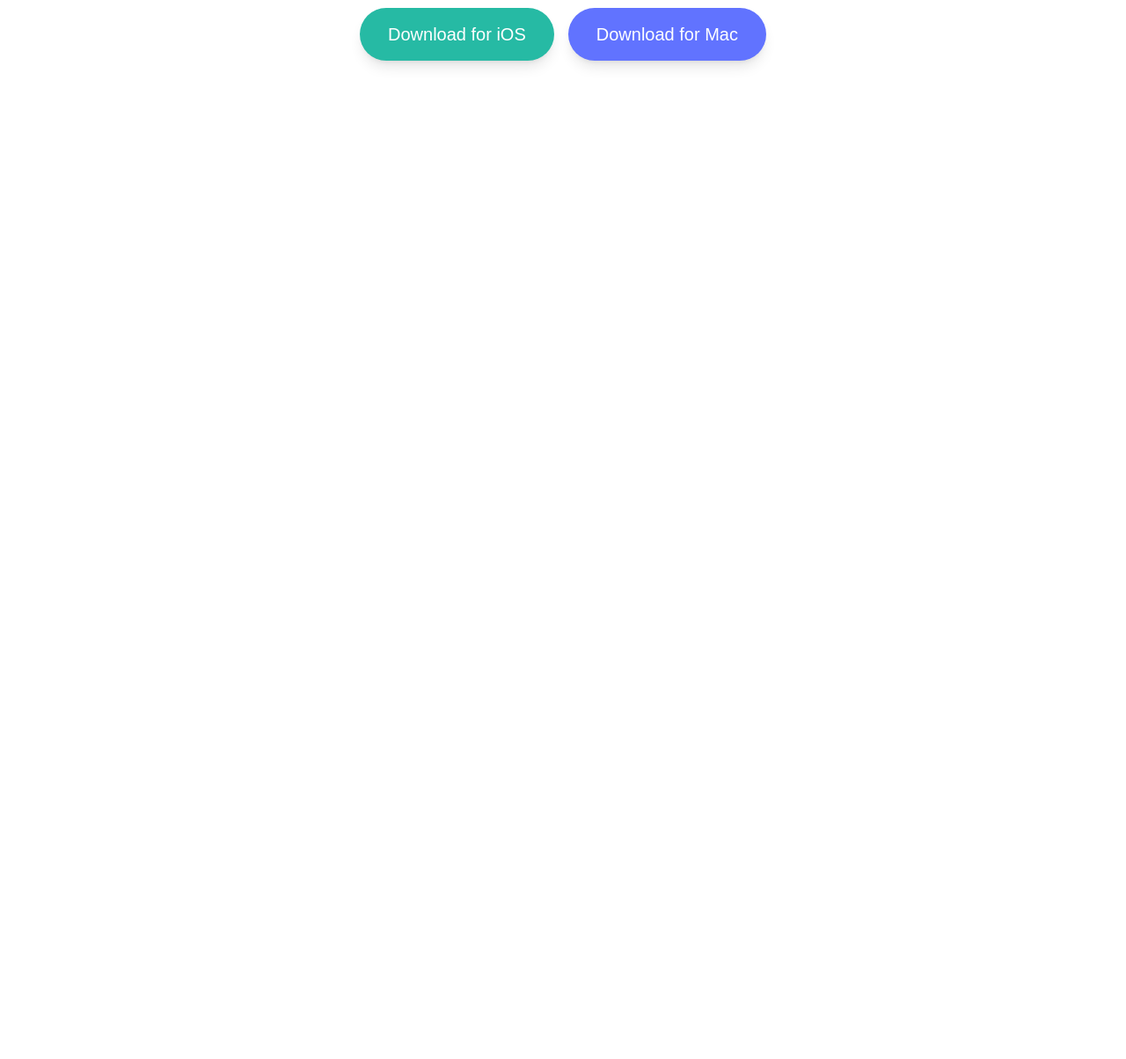
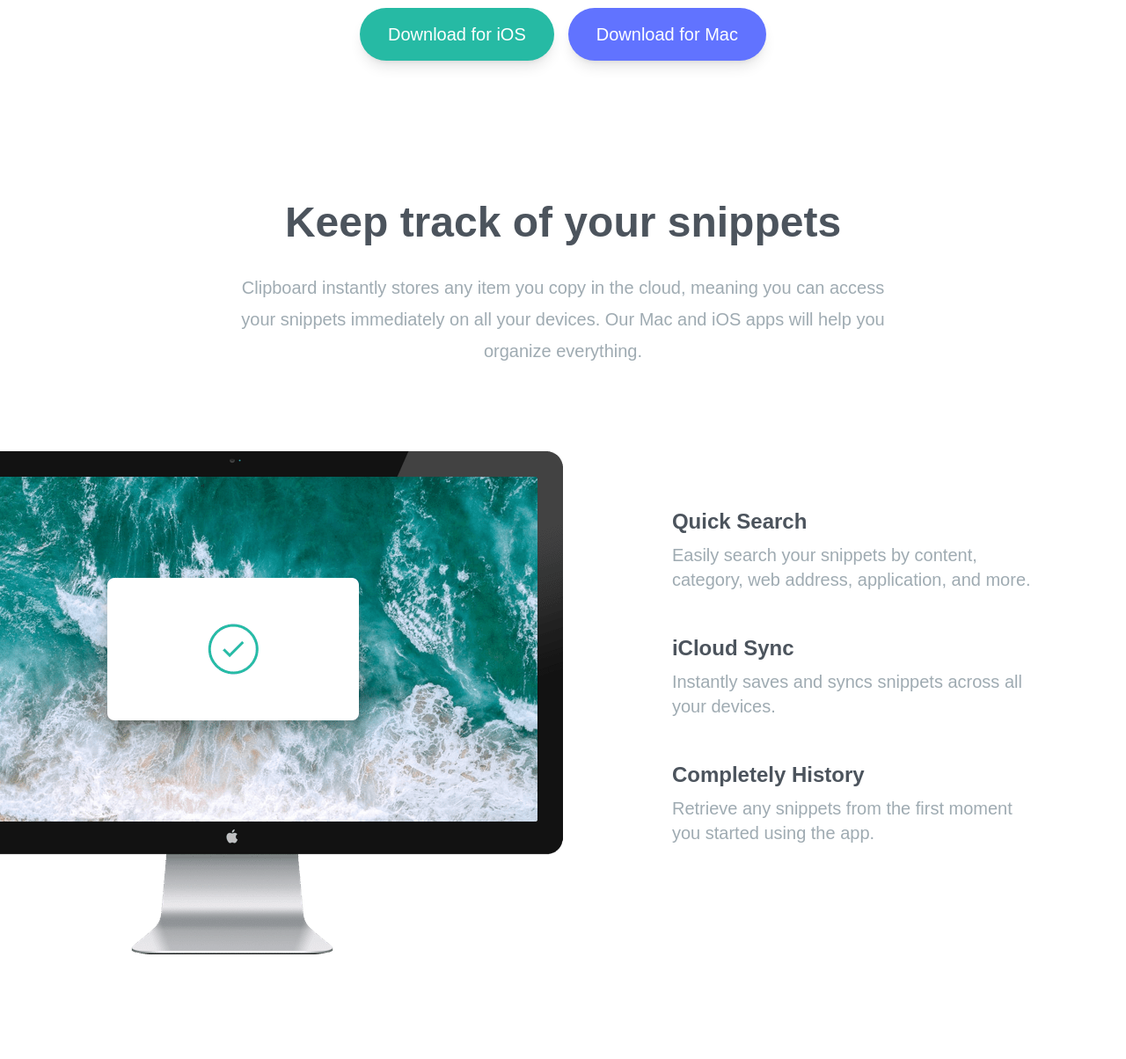
Before and after one commit to kiancodemy/tailwind-clipboard, a website: page index.html in a window 1280 px wide. Shown: the part 500-1704 px from the top of the page at 88% size. Before the commit the page ends 800 px from the top, so only its background shows below. Drawn offline with Linux system fonts and the light colour scheme; a web font is replaced by a local one.

Commit message:
'snippet_sec'

```diff
--- a/index.html
+++ b/index.html
@@ -44,5 +44,61 @@
         </div>
       </div>
     </section>
+    <!-- Snippets Section -->
+    <section id="snippets">
+      <div class="section-container my-20">
+        <h3>Keep track of your snippets</h3>
+        <p class="section-content mb-24 text-xl">
+          Clipboard instantly stores any item you copy in the cloud, meaning you
+          can access your snippets immediately on all your devices. Our Mac and
+          iOS apps will help you organize everything.
+        </p>
+      </div>
+    </section>
+
+    <!-- Features Section -->
+    <section id="features">
+      <div class="section-container my-20">
+        <div class="relative flex flex-col md:flex-row md:space-x-32">
+          <!-- Image -->
+          <div class="md:w-1/2">
+            <img
+              src="images/image-computer.png"
+              alt=""
+              class="md:absolute top-0 right-[50%]"
+            />
+          </div>
+
+          <!-- Items Container -->
+          <div
+            class="flex flex-col mt-16 mb-24 space-y-12 text-xl md:w-1/2 md:mb-60 md:text-left md:pl-16"
+          >
+            <!-- Item 1 -->
+            <div>
+              <h5>Quick Search</h5>
+              <p class="max-w-md text-grayishBlue">
+                Easily search your snippets by content, category, web address,
+                application, and more.
+              </p>
+            </div>
+            <!-- Item 2 -->
+            <div>
+              <h5>iCloud Sync</h5>
+              <p class="max-w-md text-grayishBlue">
+                Instantly saves and syncs snippets across all your devices.
+              </p>
+            </div>
+            <!-- Item 3 -->
+            <div>
+              <h5>Completely History</h5>
+              <p class="max-w-md text-grayishBlue">
+                Retrieve any snippets from the first moment you started using
+                the app.
+              </p>
+            </div>
+          </div>
+        </div>
+      </div>
+    </section>
   </body>
 </html>
```
